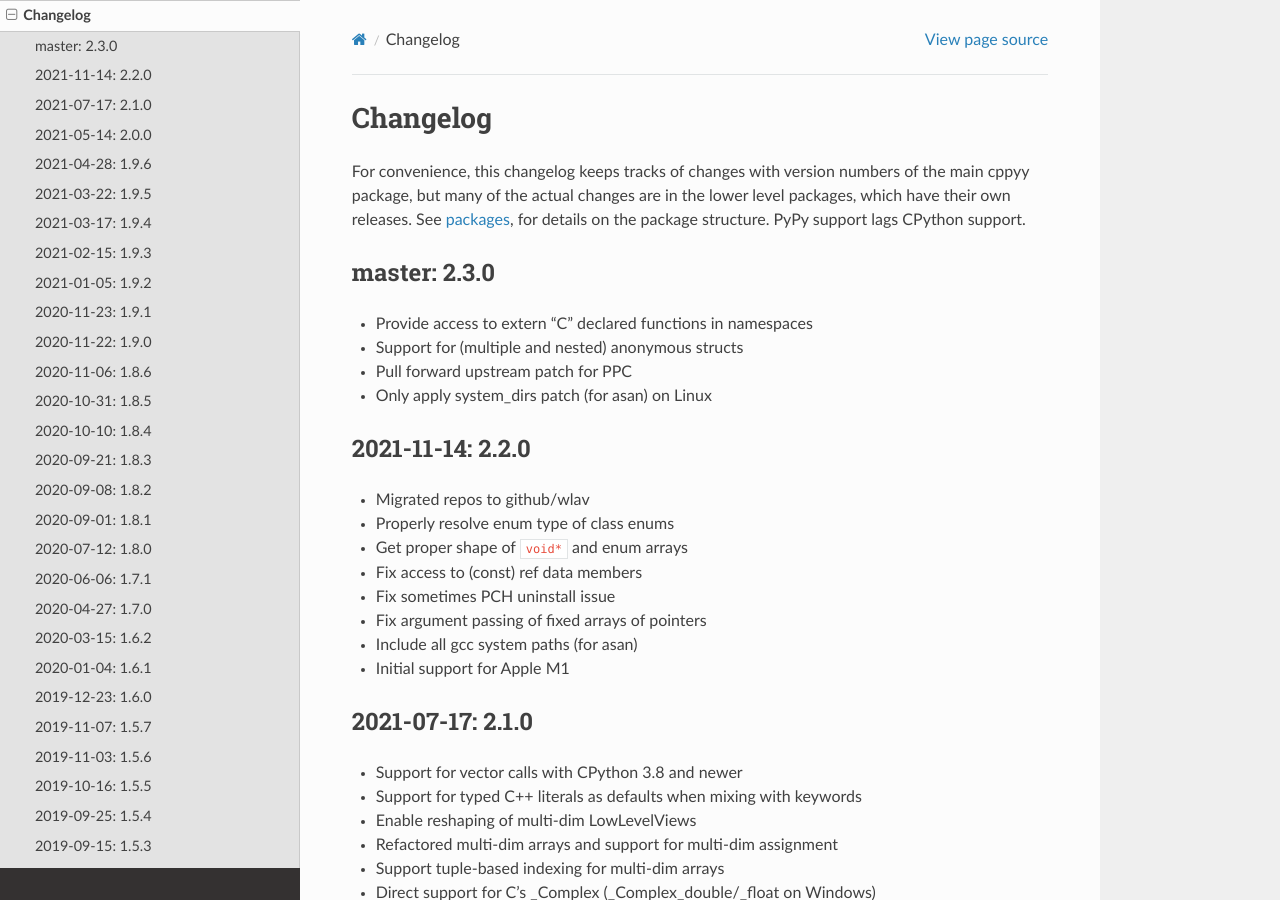
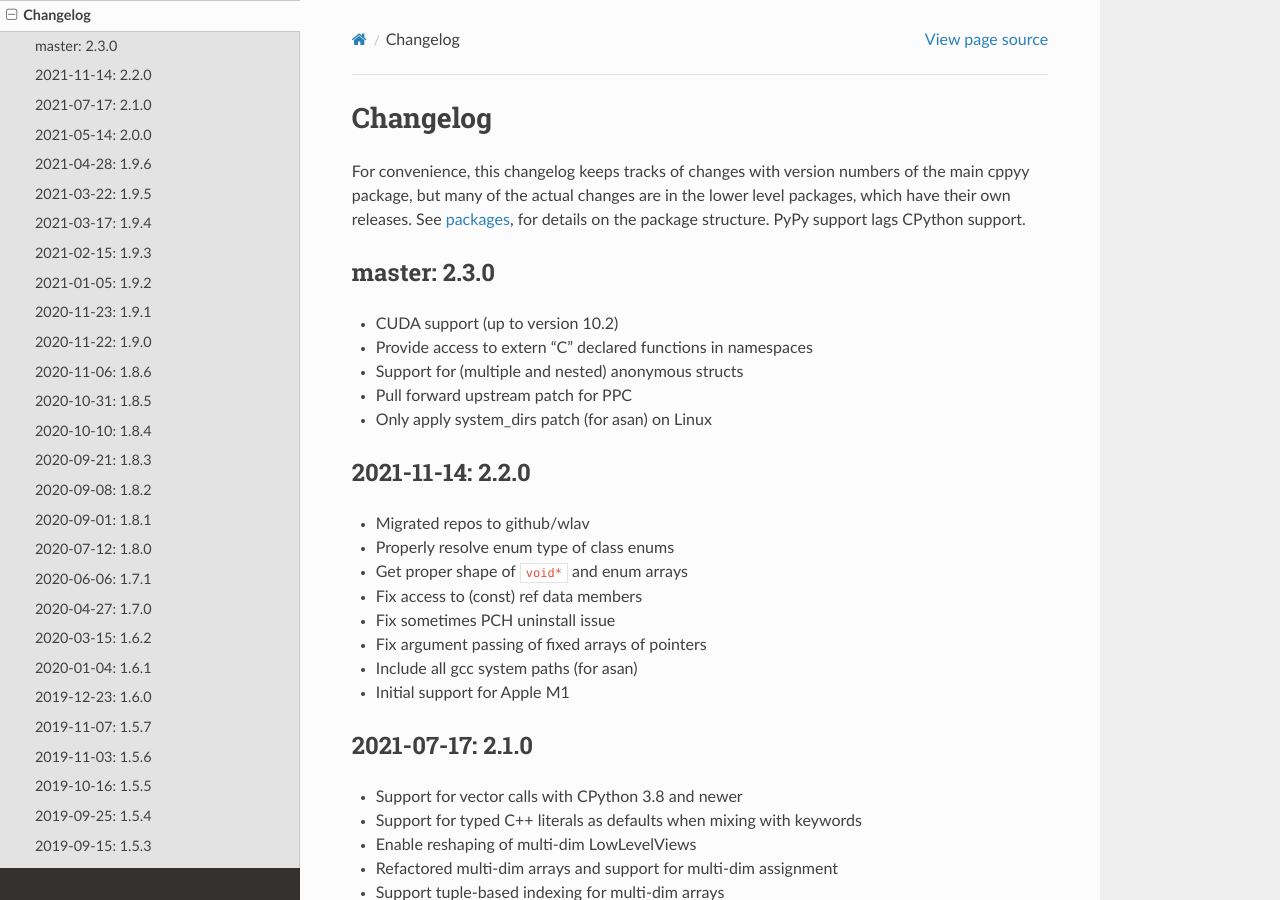
Before and after one commit to wlav/cppyy, a Sphinx documentation site: the page built from doc/source/changelog.rst, in a window 1280 px wide and 900 px high. Built offline with Sphinx 7.4.7 and the Read the Docs theme 2.0.0, drawn with Linux system fonts in a browser that asks for light colours.

Commit message:
added CUDA support

```diff
--- a/doc/source/changelog.rst
+++ b/doc/source/changelog.rst
@@ -13,6 +13,7 @@ PyPy support lags CPython support.
 master: 2.3.0
 -------------
 
+* CUDA support (up to version 10.2)
 * Provide access to extern "C" declared functions in namespaces
 * Support for (multiple and nested) anonymous structs
 * Pull forward upstream patch for PPC
```
